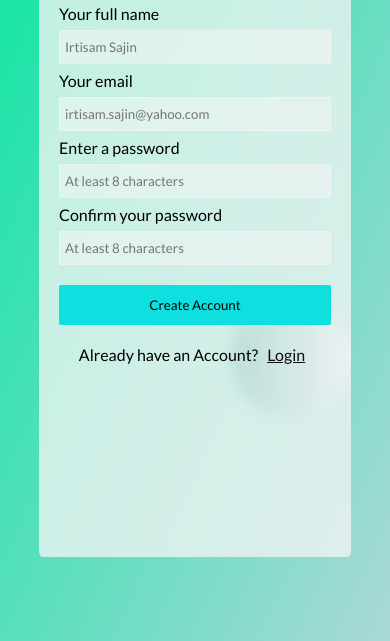
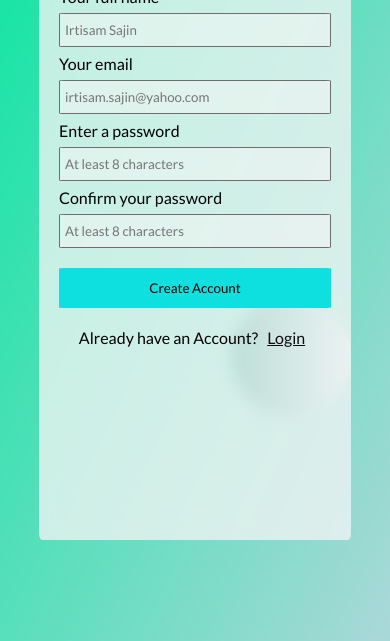
Before and after one commit to IrtisamSajin/SignUp-CSS-Project, a plain HTML site: page index.html in a window 390 px wide. Shown: the part 203-844 px from the top of the page. Drawn offline with Linux system fonts and the light colour scheme.

Commit message:
Version 1.1.1 -- Minor Visual Changes for Mobile

```diff
--- a/style.css
+++ b/style.css
@@ -102,10 +102,20 @@ footer a:hover{
         width: 80%;
         height: 78%;
         background-color: #f5f5f5c1;
+        top: 10%;
 
     }
 
     main p{
         margin:5px 0 5px;
     }
+
+    main p input{
+        border:1px solid #736b6b;
+    }
+
+    main p input:focus{
+        outline: none; /* Important */
+        border:2px solid #121111cd;
+    }
 }
```
